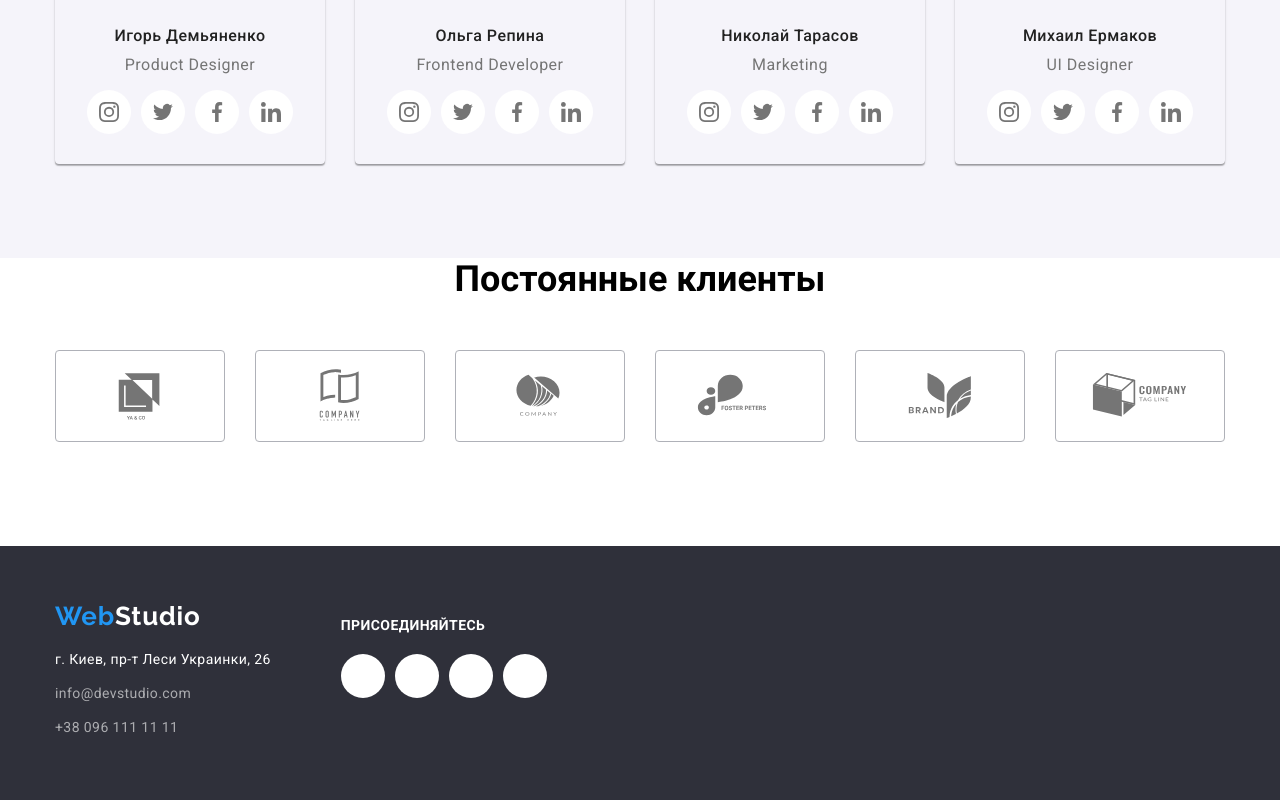
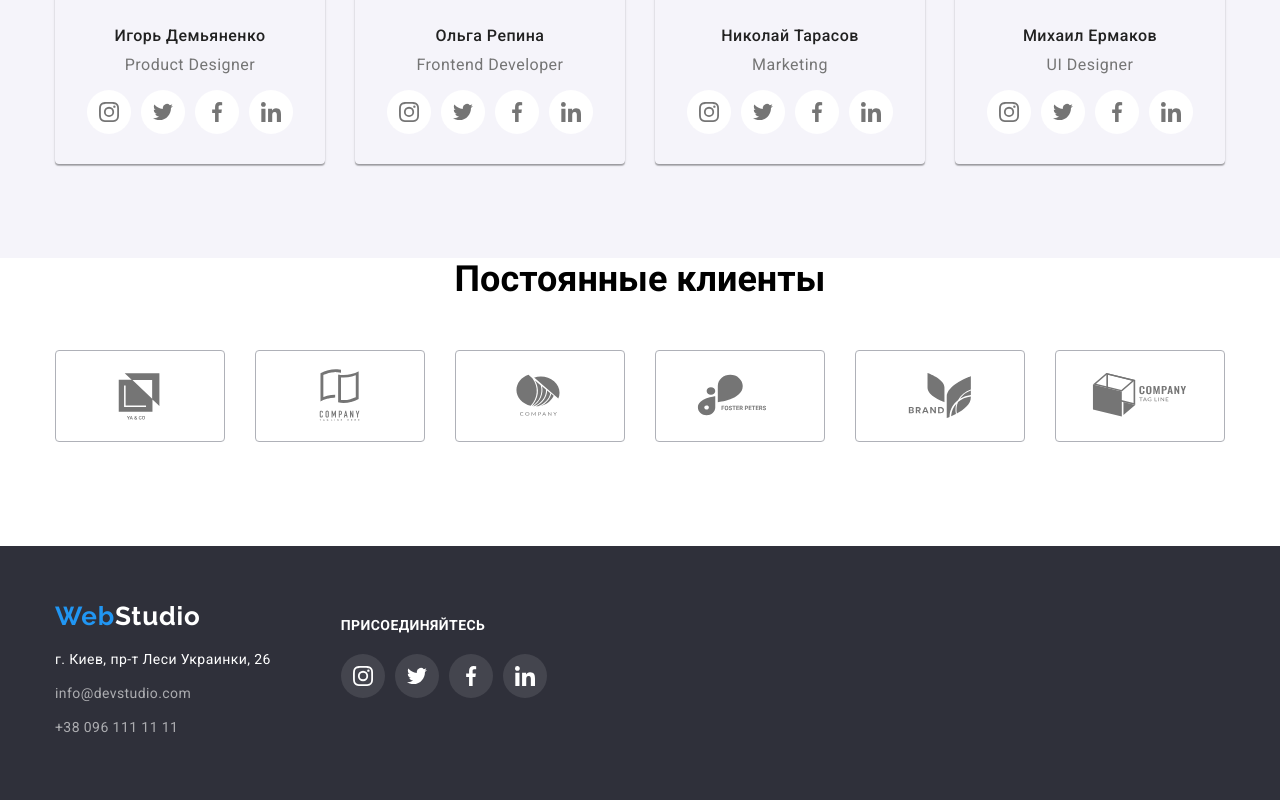
Before and after one commit to SheihMaks/goit-markup-hw-04, a plain HTML site: page index.html in a window 1280 px wide. Shown: the part 2050-2850 px from the top of the page. Drawn offline with nearby package versions, Linux system fonts and the light colour scheme.

Commit message:
Update style.css

```diff
--- a/styles/style.css
+++ b/styles/style.css
@@ -628,7 +628,7 @@ body {
   width: 100%;
   height: 100%;
   border-radius: 50%;
-  background-color: var(--main-title-color);
+  background-color: rgba(255, 255, 255, 0.1);
   transition: background-color 250ms cubic-bezier(0.4, 0, 0.2, 1);
 }
 
```
